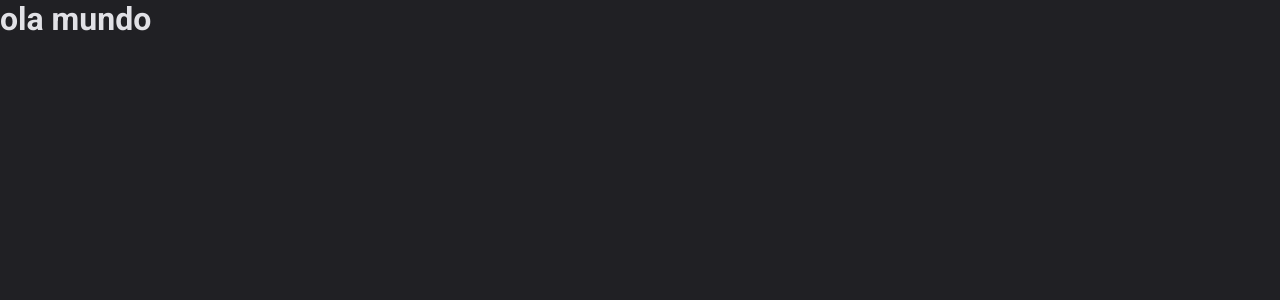
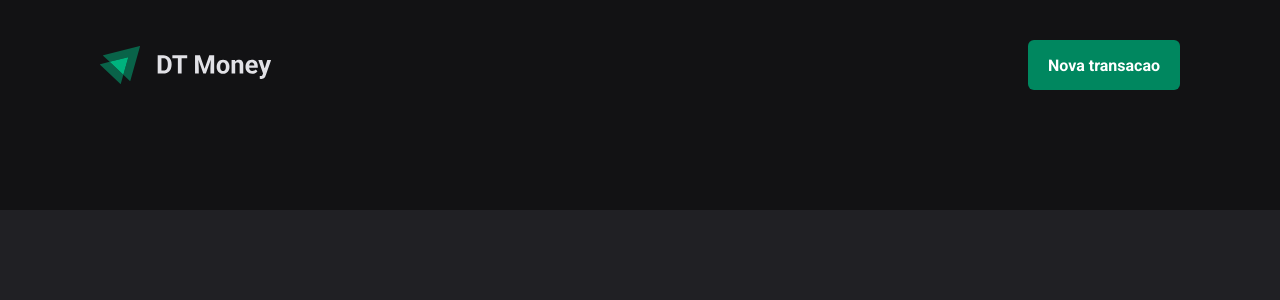
Before and after one commit to paulomachava/dt_money_01, a React (Vite) app: page / in a window 1280 px wide. Shown: the top 300 px of the page. Built offline with nearby package versions, Linux system fonts and the light colour scheme.

Commit message:
Header component

```diff
--- a/src/App.tsx
+++ b/src/App.tsx
@@ -1,6 +1,7 @@
 import { ThemeProvider } from "styled-components"
 import { defaultTheme } from "./styles/themes/default"
 import { GlobalStyle } from "./styles/global"
+import { Transactions } from "./pages/Transactions"
 
 export function App() {
 
@@ -8,9 +9,7 @@
     <ThemeProvider theme={defaultTheme}>
       <GlobalStyle/>
 
-
-         <h1> ola mundo</h1>
-
+    <Transactions/>
     </ThemeProvider>
   )
 }
--- /dev/null
+++ b/src/components/Header/index.tsx
@@ -0,0 +1,16 @@
+import { HeaderContainer, HeaderContent, NewTransacionButton } from "./styles";
+import logoImg from '../../assets/logo.svg'
+
+export function Header(){
+    return(
+       <HeaderContainer>
+           <HeaderContent>
+
+            <img src={logoImg} alt="" />
+
+            <NewTransacionButton>Nova transacao</NewTransacionButton>
+           </HeaderContent>
+
+       </HeaderContainer>
+    )
+}
--- /dev/null
+++ b/src/components/Header/styles.ts
@@ -0,0 +1,35 @@
+import styled from "styled-components";
+
+export const HeaderContainer = styled.header`
+
+background: ${props => props.theme['gray-900']};
+padding: 2.5rem 0 7.5rem;
+
+`
+
+export const HeaderContent = styled.div`
+width: 100%;
+max-width: 1128px;
+margin: 0 auto;
+padding: 0 1.5rem;
+display: flex;
+align-items: center;
+justify-content: space-between;
+`
+
+export const NewTransacionButton=styled.button`
+height: 50px;
+border: 0;
+background: ${props=>props.theme['green-500']};
+color: ${props=>props.theme.white};
+font-weight: bold;
+padding: 0 1.25rem;
+border-radius: 6px;
+cursor: pointer;
+
+
+&:hover{
+    background: ${props=>props.theme['green-700']};
+    transition: background-color 0.2s;
+}
+`
--- /dev/null
+++ b/src/pages/Transactions/index.tsx
@@ -0,0 +1,7 @@
+import { Header } from "../../components/Header";
+
+export function Transactions(){
+    return(
+        <Header/>
+    )
+}
```
Also changed, not shown: src/assets/logo.svg (added), src/pages/Transactions/styles.ts (added).
